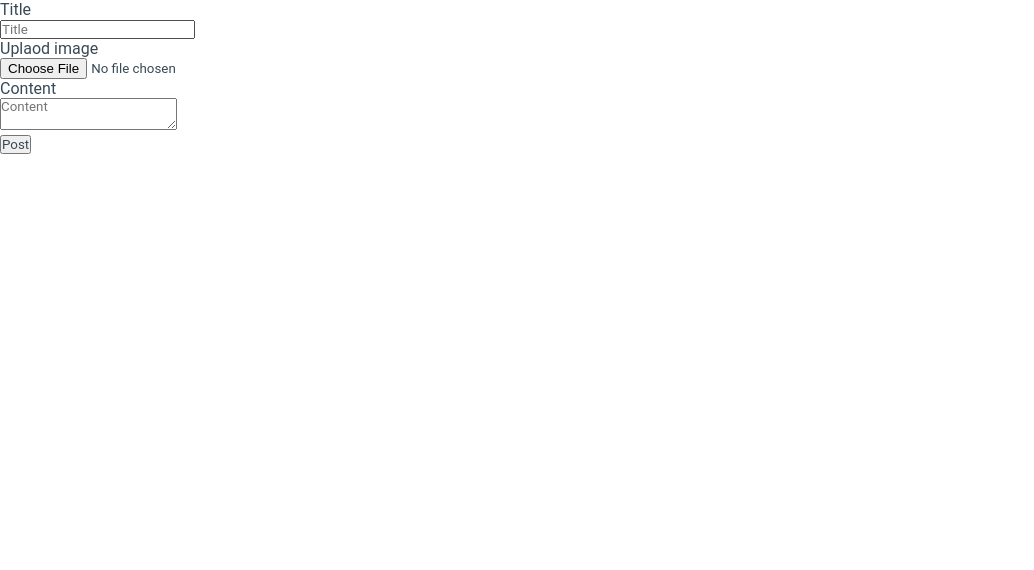
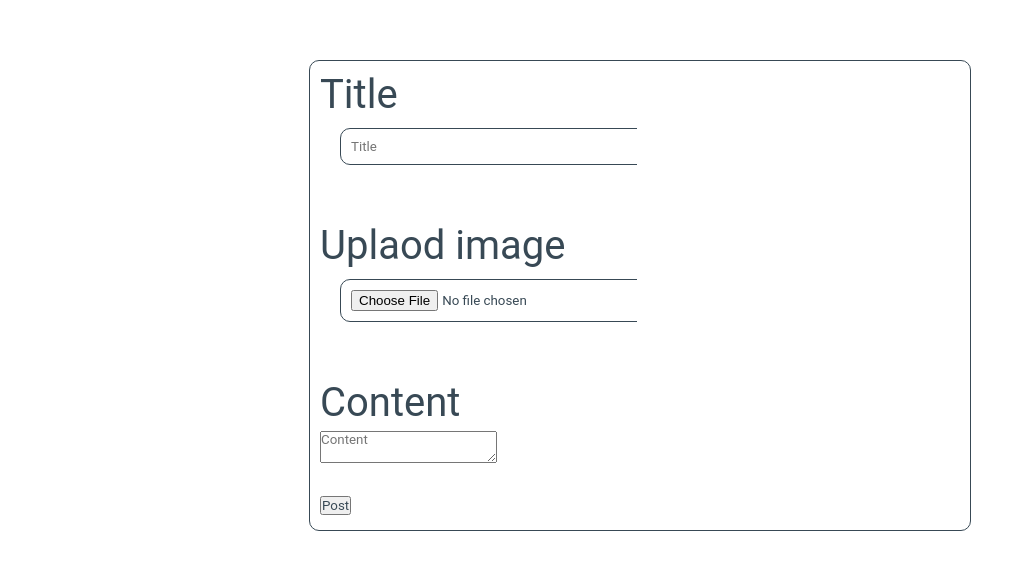
Before and after one commit to IshKevin/Blog_webapp, a React (Create React App) app: page /Newpost in a window 1280 px wide. Shown: the top 570 px of the page, without its empty margins (0-1034 px from the left). Built offline with nearby package versions, Linux system fonts and the light colour scheme.

Commit message:
style input type of from

```diff
--- a/src/components/Newpost.css
+++ b/src/components/Newpost.css
@@ -0,0 +1,35 @@
+.Post-form{
+    font-size: 30px;
+    font-weight: 900px;
+    margin-bottom: auto;
+    margin-top: 60px;
+    margin-left: auto;
+    margin-right: auto;
+    justify-content: space-between;
+    display: grid;
+    border: 1px solid #384955;
+    border-radius: 10px;
+    padding: 10px;
+    width: 50%;
+    height: auto;
+}
+
+.form-manager{
+   justify-content: center;
+   font-size: 40px;
+
+}
+
+input{
+    margin-bottom: 10px;
+    margin-top: 10px;
+    margin-left: 20px;
+    margin-right: 20px;
+    justify-content: space-between;
+    display: flex;
+    border: 1px solid #384955;
+    border-radius: 10px;
+    padding: 10px;
+    width: 100%;
+    height: auto;
+}
--- a/src/components/Newpost.js
+++ b/src/components/Newpost.js
@@ -3,14 +3,14 @@ import './Newpost.css'
 
 const Newpost = () => {
   return (
-    <div>
-        <from>
+    <div className="Post-form">
+        <from className="form-manager" >
           <label for='title'>Title</label><br/>
           <input type='text' id='title' name='title' placeholder='Title'/><br/>
           <label for='content'>Uplaod image</label><br/>
           <input type='file' id='content' name='content' placeholder='Upload image'/><br/>
           <label for='content'>Content</label><br/>
-          <textarea id='content' name='content' placeholder='Content'></textarea><br/>
+          <textarea id='content' name='content' placeholder='Content' heigth='30px'></textarea><br/>
           <button type='submit' value='Post'>Post</button>
 
         </from>
```
